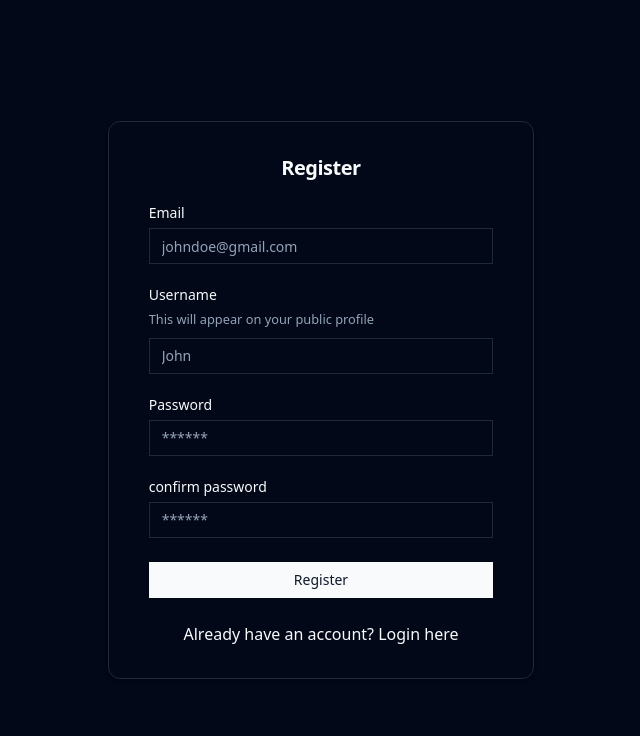
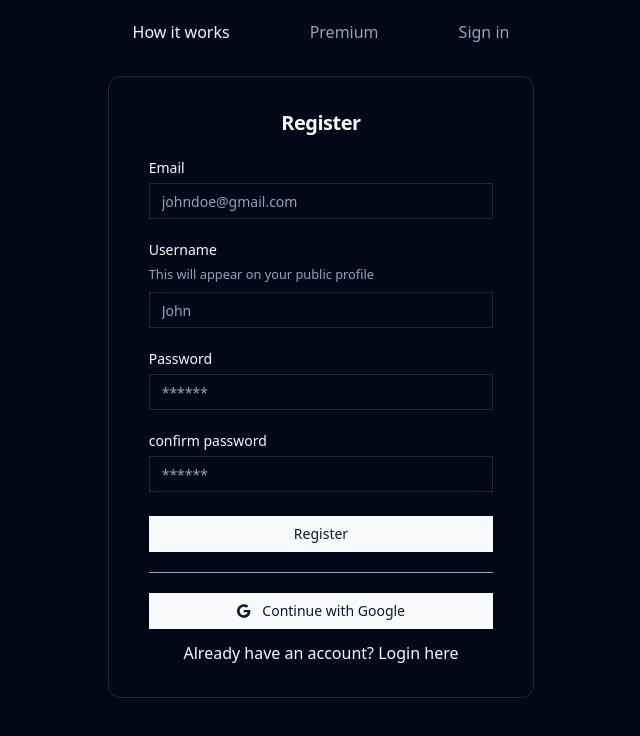
Before and after one commit to aryanbhat/habitify, a React (Vite) app: page /register in a window 1280 px wide. Shown: the top 736 px of the page, without its empty margins (319-959 px from the left). Built offline with nearby package versions, Linux system fonts and the light colour scheme.

Commit message:
added firebase

```diff
--- a/src/App.tsx
+++ b/src/App.tsx
@@ -3,10 +3,12 @@ import "./App.css";
 import Login from "./page/Login";
 import Register from "./page/Register";
 import Landing from "./page/Landing";
+import Navbar from "./components/ui/navbar";
 
 function App() {
   return (
-    <div>
+    <div className=" w-screen flex flex-col justify-center items-center overflow-x-hidden">
+      <Navbar />
       <Routes>
         <Route index element={<Landing />} />
         <Route path="/register" element={<Register />} />
--- a/src/components/ui/navbar.tsx
+++ b/src/components/ui/navbar.tsx
@@ -1,7 +1,52 @@
-export default function Navbar(){
-  return(
-    <div className=" text-4xl  flex flex-col items-center justify-center   w-96 mx-auto fixed top-10 left-1/2 bg-red-500 h-16 rounded-3xl" style={{marginLeft:"-12rem"}}>
-      Landing
+import { Button } from "./button";
+import { useNavigate } from "react-router-dom";
+import { useDispatch, useSelector } from "react-redux";
+import { setNavbarState } from "@/stores/navbarSlice/navbarSlice";
+
+export default function Navbar() {
+  const navigate = useNavigate();
+  const activeIdx = useSelector((state) => state.navbar.activeIdx);
+  const dispatch = useDispatch();
+  return (
+    <div className=" w-screen  h-16 flex justify-center items-center mb-3">
+      <div className=" m-auto flex gap-12  w-fit">
+        <Button
+          variant={"link"}
+          className={`text-slate-400 hover:text-slate-100 text-base hover:no-underline ${
+            activeIdx == 0 && "text-slate-100"
+          }`}
+          onClick={() => {
+            dispatch(setNavbarState(0));
+            navigate("/");
+          }}
+        >
+          How it works
+        </Button>
+        <Button
+          variant={"link"}
+          className={`text-slate-400 hover:text-slate-100 text-base hover:no-underline ${
+            activeIdx == 1 && "text-slate-100"
+          }`}
+          onClick={() => {
+            dispatch(setNavbarState(1));
+            navigate("/");
+          }}
+        >
+          Premium
+        </Button>
+        <Button
+          variant={"link"}
+          className={`text-slate-400 hover:text-slate-100 text-base hover:no-underline ${
+            activeIdx == 2 && "text-slate-100"
+          }`}
+          onClick={() => {
+            dispatch(setNavbarState(2));
+            navigate("/login");
+          }}
+        >
+          Sign in
+        </Button>
+      </div>
     </div>
-  )
+  );
 }
--- /dev/null
+++ b/src/firebaseConfig.ts
@@ -0,0 +1,26 @@
+// Import the functions you need from the SDKs you need
+import { initializeApp } from "firebase/app";
+import { getAnalytics } from "firebase/analytics";
+import { getAuth } from "firebase/auth";
+import { getFirestore } from "firebase/firestore";
+
+// TODO: Add SDKs for Firebase products that you want to use
+// https://firebase.google.com/docs/web/setup#available-libraries
+
+// Your web app's Firebase configuration
+// For Firebase JS SDK v7.20.0 and later, measurementId is optional
+const firebaseConfig = {
+  apiKey: import.meta.env.VITE_API_KEY,
+  authDomain: import.meta.env.VITE_AUTH_DOMAIN,
+  projectId: import.meta.env.VITE_PROJECT_ID,
+  storageBucket: import.meta.env.VITE_STORAGE_BUCKET,
+  messagingSenderId: import.meta.env.VITE_MESSAGING_SEND_ID,
+  appId: import.meta.env.VITE_APP_ID,
+  measurementId: import.meta.env.VITE_MEASUREMENT_ID,
+};
+
+// Initialize Firebase
+const app = initializeApp(firebaseConfig);
+export const auth = getAuth(app);
+export const db = getFirestore(app);
+export const analytics = getAnalytics(app);
--- a/src/main.tsx
+++ b/src/main.tsx
@@ -4,6 +4,8 @@ import App from "./App.tsx";
 import "./index.css";
 import { BrowserRouter } from "react-router-dom";
 import { Toaster } from "react-hot-toast";
+import { Provider } from "react-redux";
+import store from "./stores/store.ts";
 
 ReactDOM.createRoot(document.getElementById("root")!).render(
   <React.StrictMode>
@@ -24,7 +26,9 @@ ReactDOM.createRoot(document.getElementById("root")!).render(
           },
         }}
       />
-      <App />
+      <Provider store={store}>
+        <App />
+      </Provider>
     </BrowserRouter>
   </React.StrictMode>
 );
--- a/src/page/Landing.tsx
+++ b/src/page/Landing.tsx
@@ -1,9 +1,36 @@
-import Navbar from "@/components/ui/navbar";
+import { Button } from "@/components/ui/button";
+import { FontAwesomeIcon } from "@fortawesome/react-fontawesome";
+import { MouseEventHandler } from "react";
+import { useNavigate } from "react-router-dom";
+import { faArrowRight } from "@fortawesome/free-solid-svg-icons";
+import { useDispatch } from "react-redux";
+import { setNavbarState } from "@/stores/navbarSlice/navbarSlice";
 
 function Landing() {
-  return(
-    <div>
-      <Navbar />
+  const navigate = useNavigate();
+  const dispatch = useDispatch();
+
+  const handleRedirection: MouseEventHandler<HTMLButtonElement> = () => {
+    dispatch(setNavbarState(2));
+    navigate("/login");
+  };
+
+  return (
+    <div className=" w-screen h-fit flex flex-col gap-8 justify-center ">
+      <div className="content max-w-5xl mx-auto">
+        <div className=" tagline text-4xl text-center  ">
+          Track your habits with beautiful calendar heat maps and customizable
+          statistics.
+        </div>
+        <Button
+          onClick={handleRedirection}
+          size={"lg"}
+          className=" flex items-center justify-center gap-2 mt-10 mx-auto"
+        >
+          <span>Create your Habit</span>
+          <FontAwesomeIcon icon={faArrowRight} />
+        </Button>
+      </div>
     </div>
   );
 }
--- a/src/page/Login.tsx
+++ b/src/page/Login.tsx
@@ -15,6 +15,10 @@ import { useForm } from "react-hook-form";
 import axios from "axios";
 import toast from "react-hot-toast";
 import { Link } from "react-router-dom";
+import { z } from "zod";
+import { FontAwesomeIcon } from "@fortawesome/react-fontawesome";
+import { faGoogle } from "@fortawesome/free-brands-svg-icons";
+import { MouseEventHandler } from "react";
 
 function Login() {
   const form = useForm<z.infer<typeof loginSchema>>({
@@ -47,11 +51,17 @@ function Login() {
     }
   }
 
+  const handleGoogleLogin: MouseEventHandler<HTMLButtonElement> = () => {
+    toast.success("done");
+  };
+
   return (
-    <div className=" w-screen h-screen flex flex-col justify-center items-center ">
+    <div className=" w-full h-full flex flex-col justify-center items-center ">
       <Card className="sm:w-screen md:w-1/3  px-4 py-2 shadow-md">
         <CardHeader>
-          <CardTitle className=" text-xl text-center">Login</CardTitle>
+          <CardTitle className=" text-xl text-center">
+            Welcome Aboard!
+          </CardTitle>
         </CardHeader>
         <CardContent>
           <Form {...form}>
@@ -92,11 +102,22 @@ function Login() {
               <Button className="w-full" type="submit">
                 Login
               </Button>
-              <div className=" text-center">
-                Don't have an account? <Link to={"/register"}>Register here</Link>{" "}
-              </div>
             </form>
           </Form>
+          <div className="w-full bg-slate-400 h-px my-5"></div>
+          <Button className=" w-full flex gap-3" onClick={handleGoogleLogin}>
+            <FontAwesomeIcon icon={faGoogle} />
+            <span>Continue with Google</span>
+          </Button>
+          <div className=" text-center mt-3">
+            Don't have an account?{" "}
+            <Link
+              to={"/register"}
+              className=" hover:underline-offset-2 hover:underline"
+            >
+              Register here
+            </Link>{" "}
+          </div>
         </CardContent>
       </Card>
     </div>
--- a/src/page/Register.tsx
+++ b/src/page/Register.tsx
@@ -13,11 +13,19 @@ import { registerSchema } from "@/schemas/authSchemas";
 import { zodResolver } from "@hookform/resolvers/zod";
 import { FormControl } from "@/components/ui/form";
 import { useForm } from "react-hook-form";
-import axios from "axios";
+// import axios from "axios";
+// import toast from "react-hot-toast";
+import { Link, useNavigate } from "react-router-dom";
+import { z } from "zod";
+import { createUserWithEmailAndPassword, updateProfile } from "firebase/auth";
+import { auth } from "@/firebaseConfig";
+import { faGoogle } from "@fortawesome/free-brands-svg-icons";
 import toast from "react-hot-toast";
-import { Link } from "react-router-dom";
+import { FontAwesomeIcon } from "@fortawesome/react-fontawesome";
 
 function Register() {
+  const navigate = useNavigate();
+
   const form = useForm<z.infer<typeof registerSchema>>({
     resolver: zodResolver(registerSchema),
     defaultValues: {
@@ -28,31 +36,37 @@ function Register() {
     },
   });
 
+  function handleGoogleLogin() {
+    toast.success("done");
+  }
+
   async function onSubmit(values: z.infer<typeof registerSchema>) {
     try {
-      const formData = {
-        email: values.email,
-        username: values.username,
-        password: values.password,
-      };
-      const res = await axios.post(
-        `${import.meta.env.VITE_API_URL}/api/auth/signup`,
-        formData
+      createUserWithEmailAndPassword(auth, values.email, values.password).then(
+        (userCred) => {
+          if (userCred) {
+            updateProfile(userCred.user, {
+              displayName: values?.username,
+            })
+              .then(() => {
+                console.log(userCred.user);
+                navigate("/");
+              })
+              .catch((err) => {
+                console.log(err);
+              });
+          } else {
+            console.log("no user");
+          }
+        }
       );
-      const data = res.data;
-      localStorage.setItem("token", data.token);
-      toast.success("successfully registered", { id: "signup" });
     } catch (err) {
-      if (err.response.status === 409) {
-        toast.error("user already exists with this email", { id: "signup" });
-      } else {
-        toast.error("an error occured", { id: "signup" });
-      }
+      console.log(err);
     }
   }
 
   return (
-    <div className=" w-screen h-screen flex flex-col justify-center items-center ">
+    <div className=" w-full h-full flex flex-col justify-center items-center ">
       <Card className="sm:w-screen md:w-1/3  px-4 py-2 shadow-md">
         <CardHeader>
           <CardTitle className=" text-xl text-center">Register</CardTitle>
@@ -90,7 +104,12 @@ function Register() {
                       This will appear on your public profile
                     </FormDescription>
                     <FormControl>
-                      <Input autoComplete="off" type="string" placeholder="John" {...field} />
+                      <Input
+                        autoComplete="off"
+                        type="string"
+                        placeholder="John"
+                        {...field}
+                      />
                     </FormControl>
                     <FormMessage />
                   </FormItem>
@@ -125,9 +144,22 @@ function Register() {
               <Button className="w-full" type="submit">
                 Register
               </Button>
-                <div className=" text-center" >Already have an account? <Link to={"/login"} >Login here</Link> </div>
             </form>
           </Form>
+          <div className="w-full bg-slate-400 h-px my-5"></div>
+          <Button className=" w-full flex gap-3" onClick={handleGoogleLogin}>
+            <FontAwesomeIcon icon={faGoogle} />
+            <span>Continue with Google</span>
+          </Button>
+          <div className=" text-center mt-3">
+            Already have an account?{" "}
+            <Link
+              to={"/login"}
+              className=" hover:underline-offset-2 hover:underline"
+            >
+              Login here
+            </Link>{" "}
+          </div>
         </CardContent>
       </Card>
     </div>
--- /dev/null
+++ b/src/stores/navbarSlice/common.ts
@@ -0,0 +1,3 @@
+export const initialState = {
+  activeIdx: 0,
+};
--- /dev/null
+++ b/src/stores/navbarSlice/navbarSlice.ts
@@ -0,0 +1,20 @@
+import { createSlice } from "@reduxjs/toolkit";
+import { initialState } from "./common";
+
+export const navbarSlice = createSlice({
+  name: "navbar",
+  initialState,
+  reducers: {
+    setNavbarState: (state, { payload }) => {
+      if (state.activeIdx === payload) return;
+      state.activeIdx = payload;
+    },
+    resetNavbarState: (state) => {
+      state.activeIdx = initialState.activeIdx;
+    },
+  },
+});
+
+export const { setNavbarState, resetNavbarState } = navbarSlice.actions;
+
+export default navbarSlice.reducer;
--- /dev/null
+++ b/src/stores/store.ts
@@ -0,0 +1,8 @@
+import { configureStore } from "@reduxjs/toolkit";
+import navbarReducer from "./navbarSlice/navbarSlice";
+
+export default configureStore({
+  reducer: {
+    navbar: navbarReducer,
+  },
+});
```
Also changed, not shown: package.json (+9 -0 lines), src/schemas/authSchemas.ts (+13 -13 lines), 2 other files (tests, documents, lock files or other folders).
